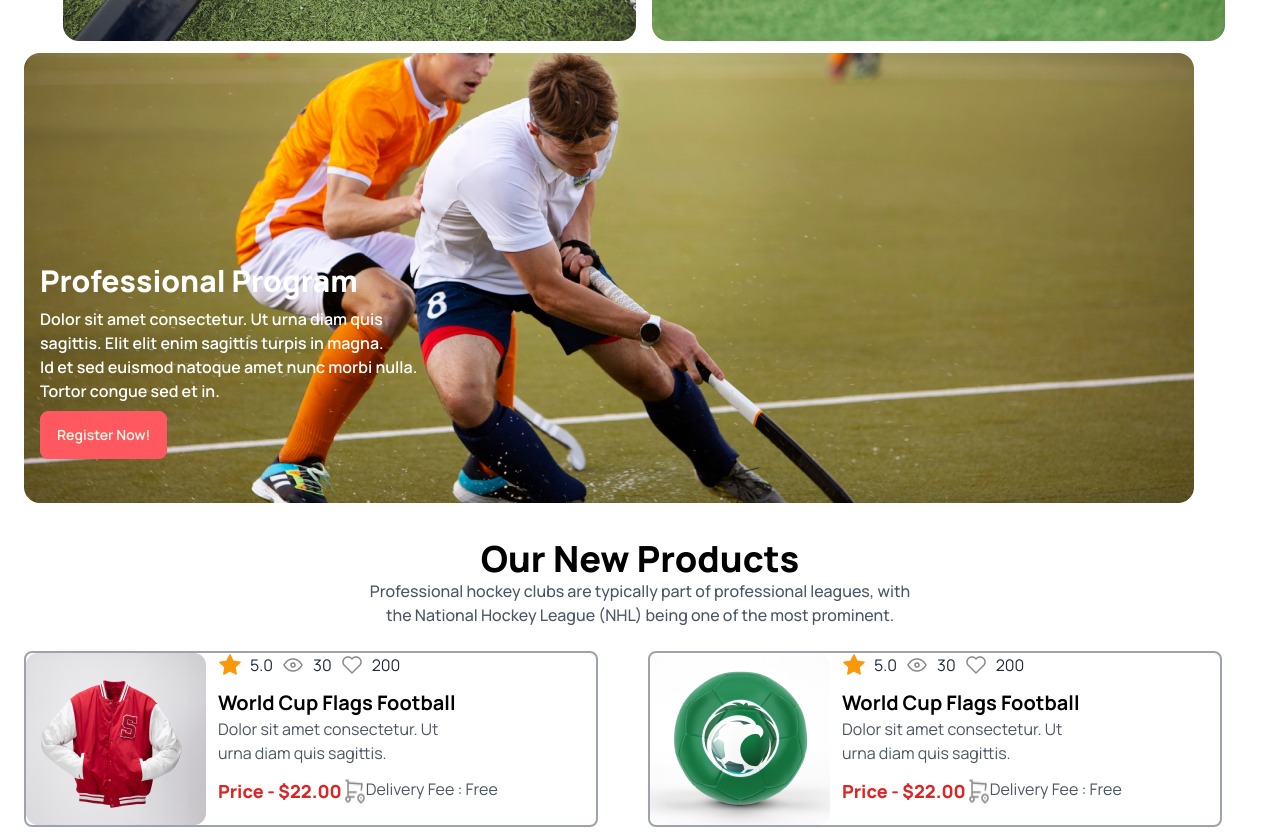
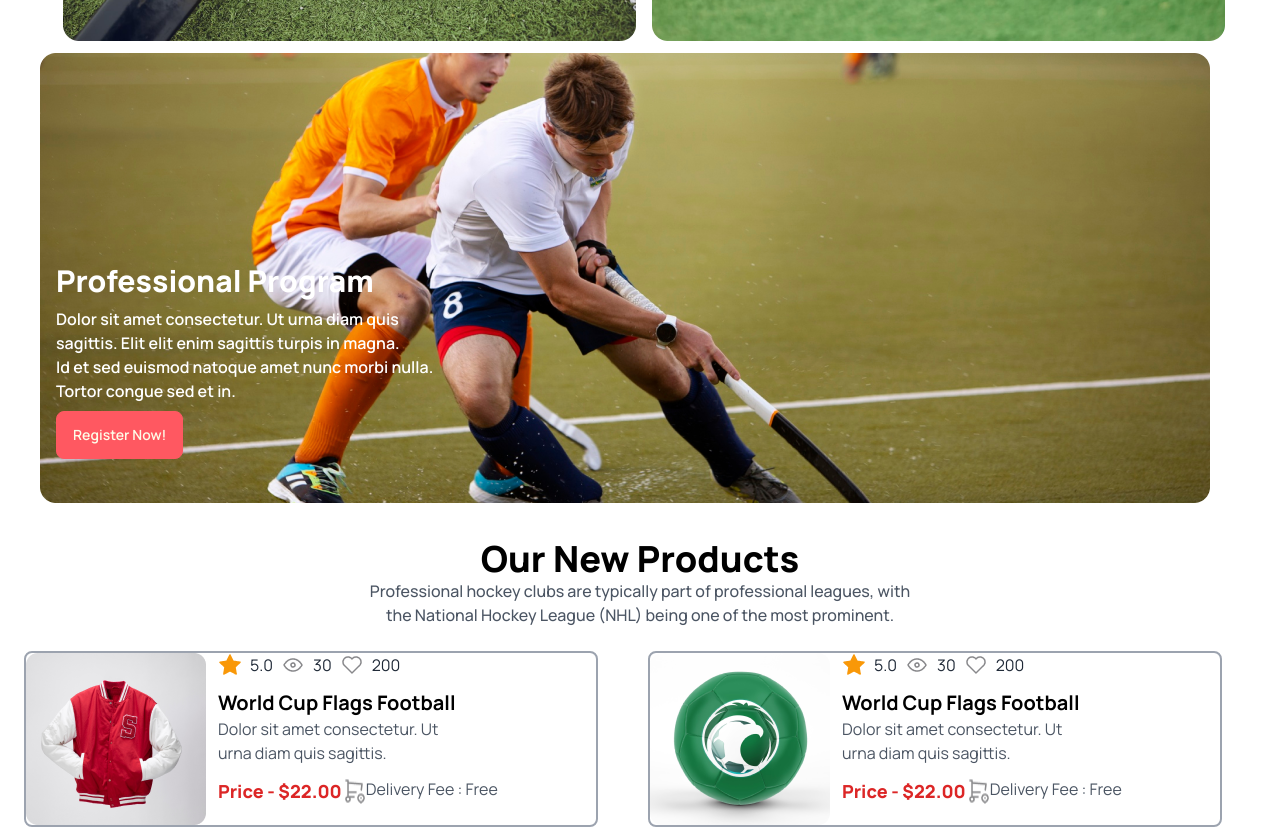
Before and after one commit to hasin404/a3-hockeys, a plain HTML site: page index.html in a window 1280 px wide. Shown: the part 1772-2612 px from the top of the page. Drawn offline with nearby package versions, Linux system fonts and the light colour scheme.

Commit message:
final commit

```diff
--- a/index.html
+++ b/index.html
@@ -157,7 +157,7 @@
                     </div>
                 </div>
             </div>
-            <div class=" mt-14 mx-auto">
+            <div class=" mt-14 ml-4">
                 <img src="images/4.png" alt="">
                 <div class="-mt-60 pl-4">
                     <p class="text-white font-extrabold text-3xl pb-2">Professional Program</p>
```
